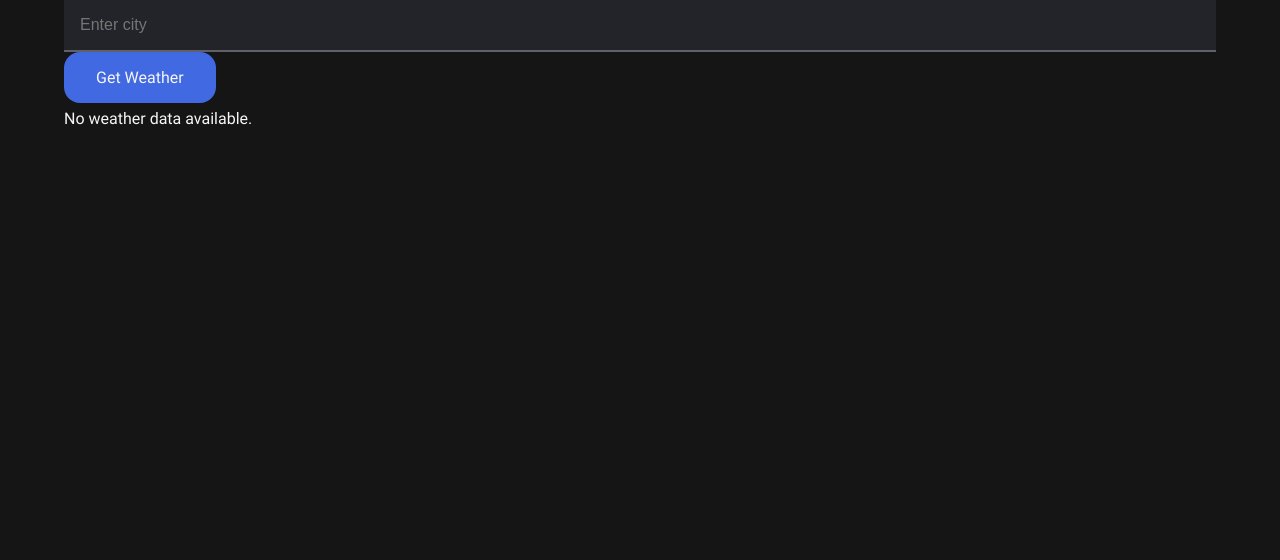
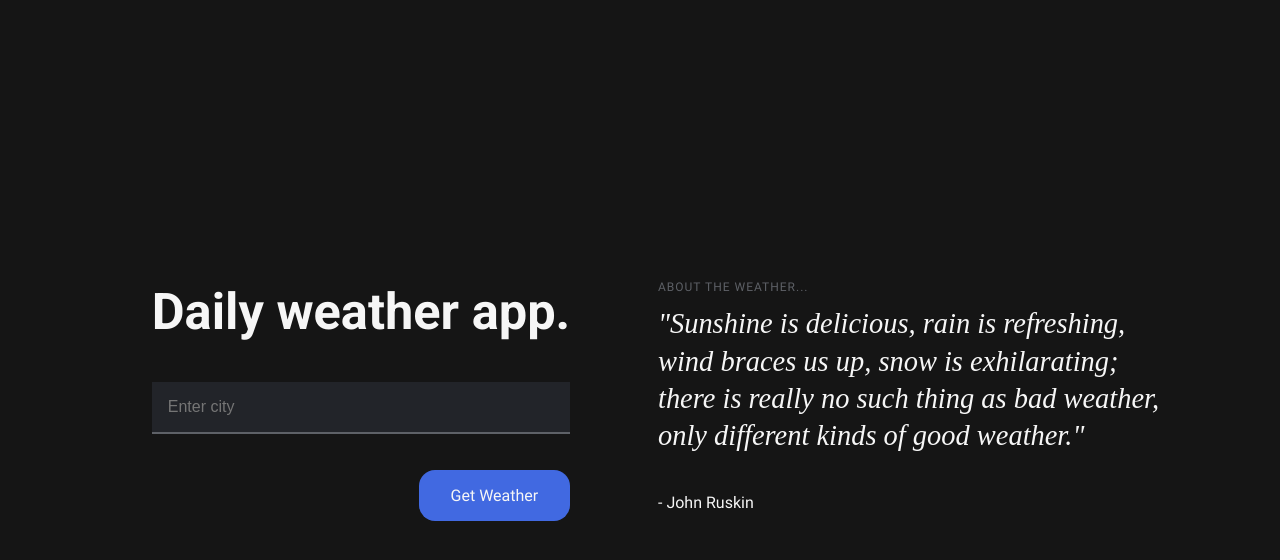
Before and after one commit to chulps/weather-dashboard, a React (Create React App) app: page / in a window 1280 px wide. Shown: the top 560 px of the page. Built offline with nearby package versions, Linux system fonts and the light colour scheme; a web font is replaced by a local one.

Commit message:
design improvements

```diff
--- a/src/App.css
+++ b/src/App.css
@@ -135,6 +135,12 @@
   --dark: var(--neutral-900);
 }
 
+.App {
+  place-items: center;
+  min-height: 100vh;
+  padding: var(--space-3);
+}
+
 i, .italic {
   font-family: "Roboto Serif", serif;
   font-optical-sizing: auto;
@@ -157,6 +163,7 @@ data, .data {
   font-family: "Roboto", sans-serif;
   font-weight: 400;
   font-style: normal;
+  text-transform: math-auto;
 }
 
 .text-bold{
@@ -587,3 +594,8 @@ input:hover {
     grid-gap: var(--space-3);
   }
 }
+
+.grid-3 {
+  display: grid;
+  grid-template-columns: repeat(3,1fr);
+}
--- a/src/App.js
+++ b/src/App.js
@@ -7,7 +7,7 @@ function App() {
   const [city, setCity] = useState('');
 
   return (
-    <div className="App">
+    <div className="App auto-grid-large" style={{placeItems: "center"}}>
       <CitySelector setCity={setCity} />
       <WeatherDisplay city={city} />
     </div>
--- a/src/components/CitySelector.js
+++ b/src/components/CitySelector.js
@@ -1,13 +1,15 @@
 import React from 'react';
+import '../css/city-selector.css';
 
 function CitySelector({ setCity }) {
   return (
-    <form onSubmit={(event) => {
+    <form className="city-selector" onSubmit={(event) => {
       event.preventDefault();
       setCity(event.target.elements.city.value);
     }}>
+      <h1>Daily weather app.</h1>
       <input type="text" name="city" placeholder="Enter city" />
-      <button type="submit">Get Weather</button>
+      <div className="button-wrapper"><button type="submit">Get Weather</button></div>
     </form>
   );
 }
--- a/src/components/WeatherDisplay.js
+++ b/src/components/WeatherDisplay.js
@@ -1,6 +1,7 @@
-import React, { useEffect, useState } from 'react';
-import { useWeatherApi } from '../hooks/useWeatherApi';
-import { getWeatherAdviceFromGPT } from '../utils/openAiUtils';
+import React, { useEffect, useState } from "react";
+import { useWeatherApi } from "../hooks/useWeatherApi";
+import { getWeatherAdviceFromGPT } from "../utils/openAiUtils";
+import "../css/weather-display.css";
 
 function WeatherDisplay({ city }) {
   const { weather, loading, error } = useWeatherApi(city);
@@ -8,16 +9,17 @@ function WeatherDisplay({ city }) {
 
   useEffect(() => {
     if (weather) {
-        getWeatherAdviceFromGPT(weather).then(advice => {
+      getWeatherAdviceFromGPT(weather)
+        .then((advice) => {
           console.log("AI-generated advice:", advice);
           setAdvice(advice);
-        }).catch(error => {
+        })
+        .catch((error) => {
           console.error("Error fetching advice from OpenAI:", error);
           setAdvice("Error fetching advice.");
         });
     }
   }, [weather]);
-
 
   if (loading) return <p>Loading...</p>;
   if (error) return <p>Error: {error}</p>;
@@ -25,17 +27,55 @@ function WeatherDisplay({ city }) {
   return (
     <div className="weather-display">
       {weather ? (
+        <div className="weather-content">
           <div>
-          <h1>{weather.city}, {weather.country}</h1>
-          <img src={weather.icon} alt={weather.condition || "Weather icon"} style={{ width: 50, height: 50 }} />
-          <p>Condition: {weather.condition}</p>
-          <p>Temperature: {Math.round(weather.temperature)}°C</p>
-          <p>Humidity: {Math.round(weather.humidity)}%</p>
-          <p>Wind Speed: {Math.round(weather.windSpeed)} km/h</p>
-          <p>Advice: {advice || "Fetching advice..."}</p>
+            <h1>{Math.round(weather.temperature)}°C</h1>
+            <img
+              src={weather.icon}
+              alt={weather.condition || "Weather icon"}
+              style={{ width: "var(--space-4)", height: "var(--space-4)" }}
+            />
+            <h3>
+              <i>
+                {weather.city}, {weather.country}
+              </i>
+            </h3>
+          </div>
+          <div className="weather-data">
+            <div>
+              <label>Condition:</label>{" "}
+              <data>
+                {weather.condition.charAt(0).toUpperCase() +
+                  weather.condition.slice(1).toLowerCase()}
+              </data>
+            </div>
+
+            <div>
+              <label>Humidity:</label>{" "}
+              <data>{Math.round(weather.humidity)}%</data>
+            </div>
+
+            <div>
+              <label>Wind Speed:</label>{" "}
+              <data>{Math.round(weather.windSpeed)} km/h</data>
+            </div>
+          </div>
+          <div>
+            <label>Advice:</label> {advice || "Fetching advice..."}
+          </div>
         </div>
       ) : (
-        <p>No weather data available.</p>
+        <div>
+          <label>About the weather...</label>
+          <h3>
+            <i>
+              "Sunshine is delicious, rain is refreshing, wind braces us up,
+              snow is exhilarating; there is really no such thing as bad
+              weather, only different kinds of good weather."
+            </i>
+          </h3>
+          <p>- John Ruskin</p>
+        </div>
       )}
     </div>
   );
--- a/src/css/WeatherDisplay.css
+++ /dev/null
@@ -1,55 +0,0 @@
-/* Base styles - apply to mobile and up */
-.weather-display {
-    padding: var(--space-2);
-    border-radius: var(--space-1);
-    box-shadow: 0 6px 12px rgba(0,0,0,0.1);
-}
-
-.weather-display p {
-    color: #666;
-}
-
-/* Common layout styles for App */
-body {
-    font-family: 'Arial', sans-serif;
-    margin: 0;
-    padding: 0;
-    display: flex;
-    justify-content: center;
-    align-items: center;
-    height: 100vh;
-}
-
-/* Base styles applied from the smallest breakpoint (mobile-first approach) */
-
-@media (min-width: 576px) {
-    /* Adjustments for small devices */
-    body {
-      padding: var(--space-1);  /* More padding on larger screens */
-    }
-    .weather-display {
-      padding: var(--space-2); /* Increase padding */
-    }
-  }
-
-  @media (min-width: 768px) {
-    /* Adjustments for medium devices (tablets) */
-    .weather-display {
-      padding: var(--space-3); /* Even more padding */
-      width: 80%; /* Adjust width for larger display */
-    }
-  }
-
-  @media (min-width: 992px) {
-    /* Adjustments for large devices (desktops) */
-    .weather-display {
-      width: 75%; /* Optimal width for readability */
-    }
-  }
-
-  @media (min-width: 1366px) {
-    /* Adjustments for extra large devices */
-    .weather-display {
-      width: 70%; /* Maximum width to maintain design integrity */
-    }
-  }
--- /dev/null
+++ b/src/css/city-selector.css
@@ -0,0 +1,21 @@
+.city-selector {
+    display: flex;
+    flex-direction: column;
+    gap: var(--space-3);
+  }
+
+.button-wrapper {
+    display: flex;
+    justify-content: end;
+}
+
+.button-wrapper button {
+    width: 100%;
+}
+
+
+@media screen and (min-width: 576px) {
+   .button-wrapper button {
+        width: auto;
+    }
+}
--- /dev/null
+++ b/src/css/weather-display.css
@@ -0,0 +1,12 @@
+.weather-content {
+    display: flex;
+    flex-direction: column;
+    align-items: center;
+    gap: var(--space-4);
+  }
+
+  .weather-data {
+    width: 100%;
+    display: flex;
+    justify-content: space-between;
+  }
--- a/src/utils/openAiUtils.js
+++ b/src/utils/openAiUtils.js
@@ -1,16 +1,15 @@
 import axios from 'axios';
 
 export const getWeatherAdviceFromGPT = async (weather) => {
-    const prompt = [
-        {role: "system", content: `You are a feature of a weather app that uses various weather apis to tell the user about the weather in a given city. Given the current weather conditions: temperature ${weather.temperature}°C, ${weather.condition}, and wind speed ${weather.windSpeed} km/h, provide some practical advice for activities or precautions. Good luck and have fun with your response!`}];
+    const prompt = [{role: "system", content: `You are a feature of a weather app that uses various weather apis to tell the user about the weather in a given city. Given the current weather conditions: temperature ${weather.temperature}°C, ${weather.condition}, and wind speed ${weather.windSpeed} km/h, provide some practical advice for activities or precautions. Good luck and have fun with your response! Always use at least one emoji in your response. Do not acknowledge the system. Only acknowledge the user. Keep your answers brief when possible.`}];
 
     try {
         const response = await axios.post(
             "https://limitless-lake-38337.herokuapp.com/api/openai", // Adjust this URL to your backend endpoint
             {
-                model: "gpt-4",
+                model: "gpt-4o",
                 messages: prompt,
-                max_tokens: 100,
+                max_tokens: 180,
                 temperature: 0.7,
                 top_p: 1,
                 frequency_penalty: 0,
```
Lines whose indentation alone changed are shown as unchanged.
